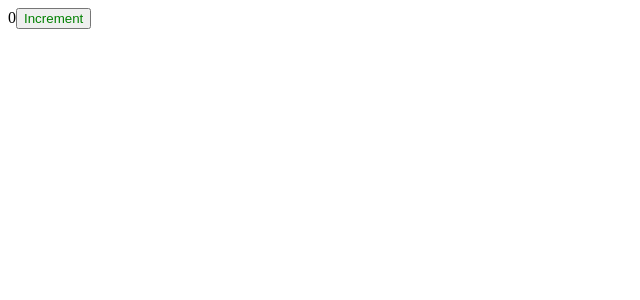
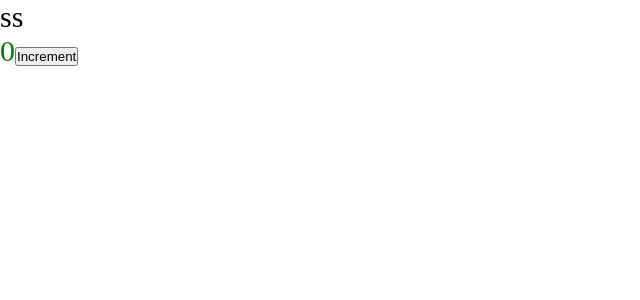
Before and after one commit to Nahnzo/production, a React app: page / in a window 1280 px wide. Shown: the top 300 px of the page, without its empty margins (0-640 px from the left). Built offline with nearby package versions, Linux system fonts and the light colour scheme.

Commit message:
mini-css

```diff
--- a/package.json
+++ b/package.json
@@ -28,6 +28,7 @@
     "webpack-cli": "^4.10.0"
   },
   "dependencies": {
+    "mini-css-extract-plugin": "^2.5.3",
     "react": "^17.0.2",
     "react-dom": "^17.0.2",
     "webpack-dev-server": "^4.7.4"
--- /dev/null
+++ b/src/App.tsx
@@ -0,0 +1,13 @@
+import Counter from "./components/Counter";
+import "./index.scss";
+
+const App = () => {
+  return (
+    <div className="App">
+      ss
+      <Counter />
+    </div>
+  );
+};
+
+export default App;
--- /dev/null
+++ b/src/components/Counter.module.scss
@@ -0,0 +1,3 @@
+.btn {
+  color: green;
+}
--- a/src/components/Counter.scss
+++ /dev/null
@@ -1,3 +0,0 @@
-button {
-  color: green;
-}
--- a/src/components/Counter.tsx
+++ b/src/components/Counter.tsx
@@ -1,5 +1,5 @@
 import { useState } from "react";
-import "./Counter.scss";
+import styles from "./Counter.module.scss";
 
 export const Counter = () => {
   const [count, setCount] = useState(0);
@@ -7,7 +7,7 @@
     setCount(count + 1);
   };
   return (
-    <div>
+    <div className={styles.btn}>
       {count}
       <button onClick={increment}>Increment</button>
     </div>
--- /dev/null
+++ b/src/index.scss
@@ -0,0 +1,9 @@
+* {
+  margin: 0;
+  padding: 0;
+  box-sizing: border-box;
+}
+
+.App {
+  font-size: 30px;
+}
--- a/src/index.tsx
+++ b/src/index.tsx
@@ -1,9 +1,9 @@
 import { render } from "react-dom";
-import Counter from "./components/Counter";
+import App from "./App";
 
 render(
   <div>
-    <Counter />
+    <App />
   </div>,
   document.getElementById("root")
 );
--- a/src/test.ts
+++ /dev/null
@@ -1,4 +0,0 @@
-export function someFn(arg: string): string {
-  console.log("SOME FNss 3123");
-  return "";
-}
```
Also changed, not shown: src/global.d.ts (added, +7 -0 lines), 9 other files (tests, documents, lock files or other folders).
